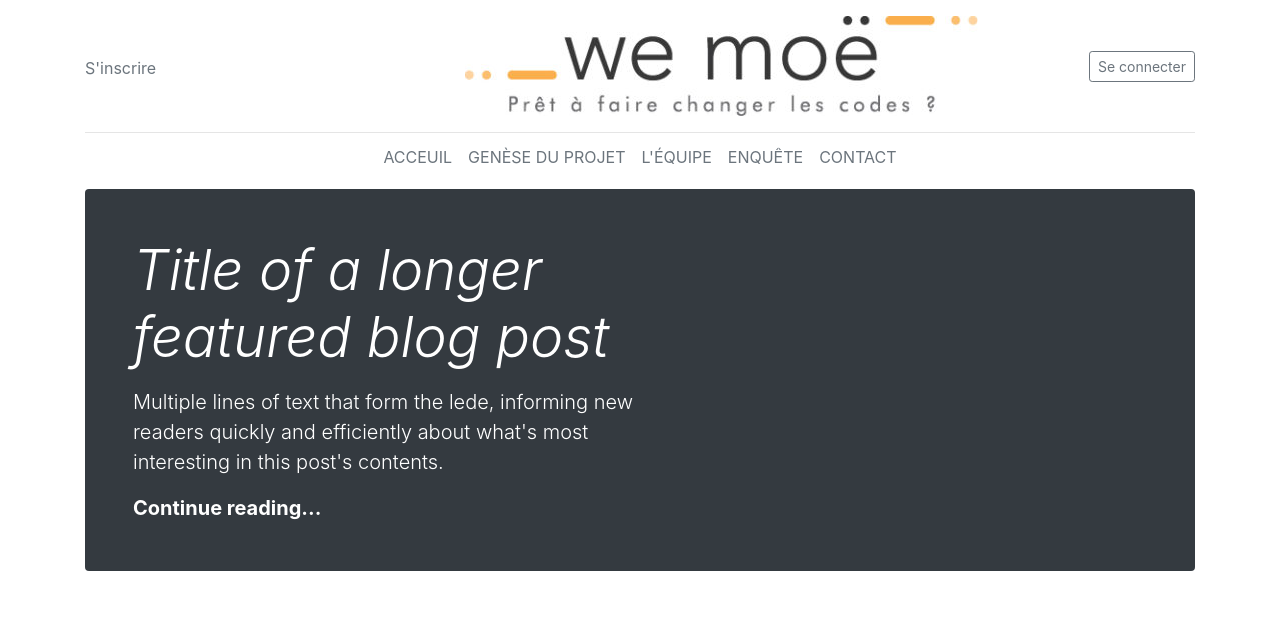
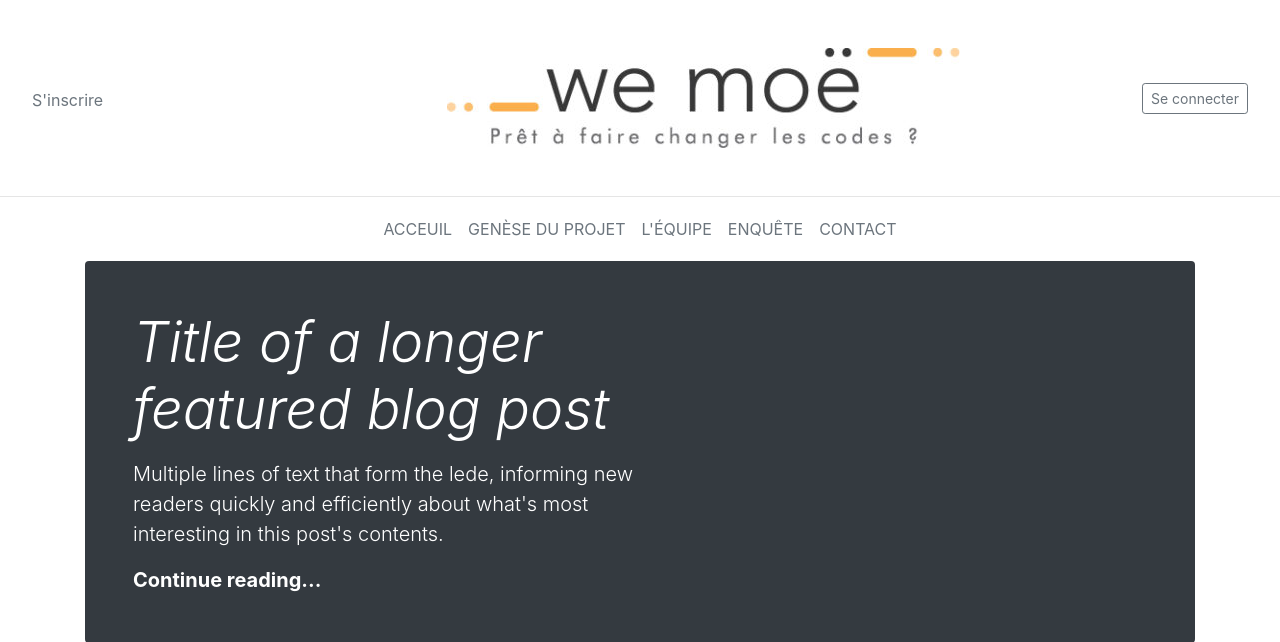
Before and after one commit to rationalgaze/we-moe, a CodeIgniter app: the page made by application/views/templates/header.php in a window 1280 px wide. Shown: the top 642 px of the page. Before the commit the page ends 571 px from the top, so only its background shows below. Run offline with CodeIgniter, Linux system fonts and the light colour scheme; some libraries are stand-ins or nearby versions; some web fonts are replaced.

Commit message:
we-moe logo

```diff
--- a/application/views/templates/header.php
+++ b/application/views/templates/header.php
@@ -12,20 +12,20 @@
     <link href="https://fonts.googleapis.com/css?family=Patua+One" rel="stylesheet">
 </head>
 <body>
-  <div class="container">
-    <header class="blog-header py-3">
+  <header class="blog-header mb-2">
     <div class="row flex-nowrap justify-content-between align-items-center">
       <div class="col-4 pt-1">
         <a class="text-muted" href="#">S'inscrire</a>
       </div>
       <div class="col-4 text-center">
-          <a class="blog-header-logo text-dark text-uppercase" href="#"><img src="<?php echo base_url();?>images/cropped-logoWeMoe.jpg" alt=""></a>
+        <a class="blog-header-logo" href="#"><img src="<?php echo base_url();?>images/cropped-logoWeMoe.jpg" alt="we-moë logo"></a>
       </div>
       <div class="col-4 d-flex justify-content-end align-items-center">
         <a class="btn btn-sm btn-outline-secondary" href="#">Se connecter</a>
       </div>
     </div>
   </header>
+  <div class="container">
     <div class="nav py-1 mb-2 justify-content-center">
       <nav class="nav d-flex">
         <a class="p-2 text-muted text-uppercase" href="#">Acceuil</a>
--- a/styles/main.css
+++ b/styles/main.css
@@ -12,6 +12,7 @@ body {
 .blog-header {
     line-height: 1;
     border-bottom: 1px solid #e5e5e5;
+    padding: 3rem 2rem;
 }
 
 .blog-footer {
```
Lines whose indentation alone changed are shown as unchanged.
